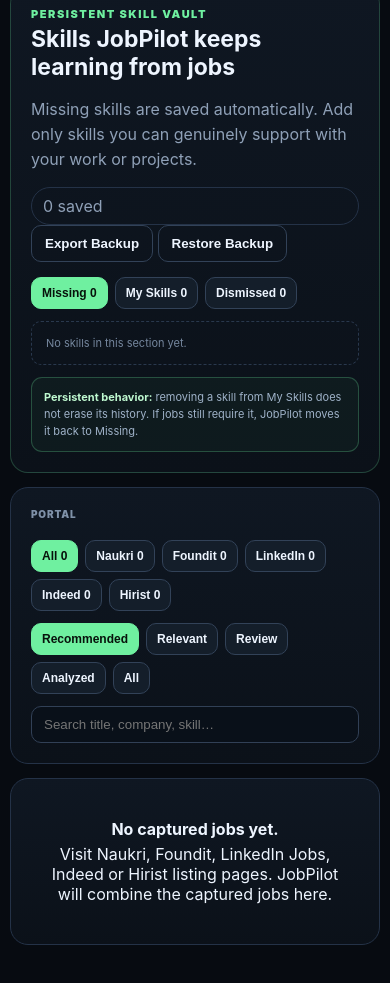
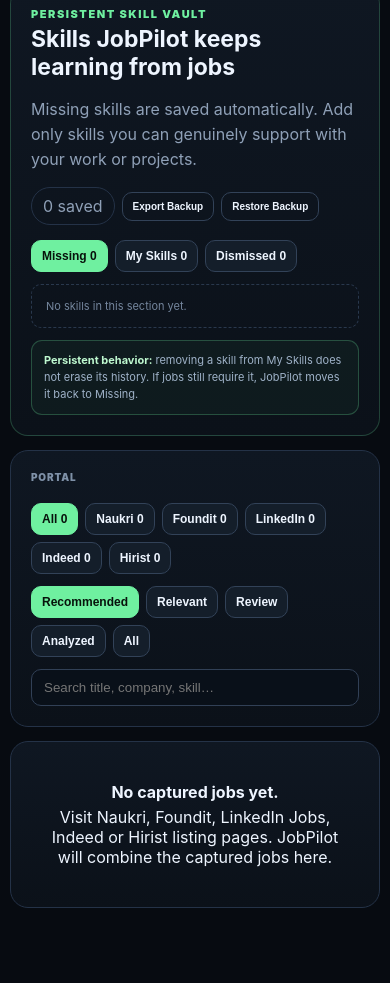
Before and after one commit to Rohit30418/jobfinderextention, a browser extension: page stage6/list.html in a window 390 px wide. Shown: the part 1815-2798 px from the top of the page. Drawn offline with Linux system fonts and the light colour scheme.

Commit message:
Polish Skill Vault backup controls

```diff
--- a/stage6/list.css
+++ b/stage6/list.css
@@ -360,3 +360,22 @@ input{
     margin-top:10px
   }
 }
+
+
+.vault-head-actions{
+  display:flex;
+  gap:7px;
+  align-items:center;
+  flex-wrap:wrap;
+  justify-content:flex-end
+}
+.vault-head-actions .btn{
+  padding:8px 10px;
+  font-size:10px
+}
+@media(max-width:800px){
+  .vault-head-actions{
+    justify-content:flex-start;
+    margin-top:12px
+  }
+}
```
